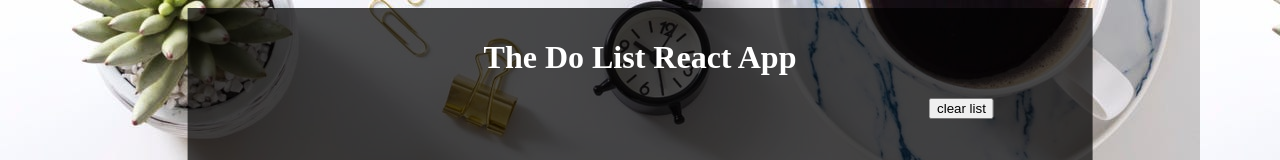
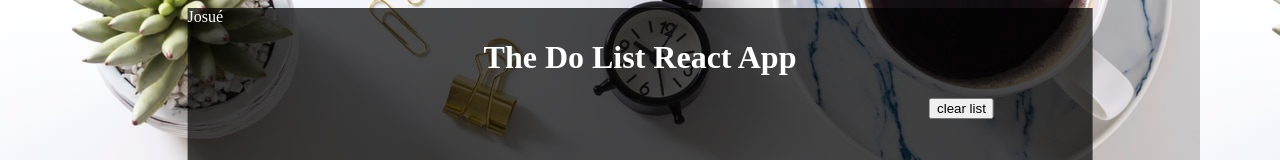
Before and after one commit to josueJURE/react-to-do-list, a React (Create React App) app: page / in a window 1280 px wide. Shown: the top 160 px of the page. Built offline with nearby package versions, Linux system fonts and the light colour scheme.

Commit message:
NunberOfTask and it corresponding CSS file

```diff
--- a/src/MainContainer.jsx
+++ b/src/MainContainer.jsx
@@ -7,6 +7,7 @@ import "./Tasks.css";
 import ClearButton from "./ClearButton";
 import TasksParent from "./TasksParent";
 import "./Tasks.css";
+import NumberOfTask from "./NumberOfTask";
 
 function MainContainer() {
   const [items, setItems] = useState([]);
@@ -33,6 +34,7 @@ function MainContainer() {
   return (
     <div className="mainContainer">
       <Header />
+      <NumberOfTask />
       <ClearButton onDeletingAll={deleteEverything} />
       <TasksParent>
         {items.map((item, index) => {
--- /dev/null
+++ b/src/NumberOfTask.css
@@ -0,0 +1,6 @@
+.numberOfTasks {
+    position: absolute;
+    top: 0;
+    left: 0;
+    color: white;
+  }
--- /dev/null
+++ b/src/NumberOfTask.jsx
@@ -0,0 +1,8 @@
+import React from "react";
+import './NumberOfTask.css'
+
+function NumberOfTask() {
+    return (<div className="numberOfTasks">Josué</div>)
+}
+
+export default NumberOfTask;
```
